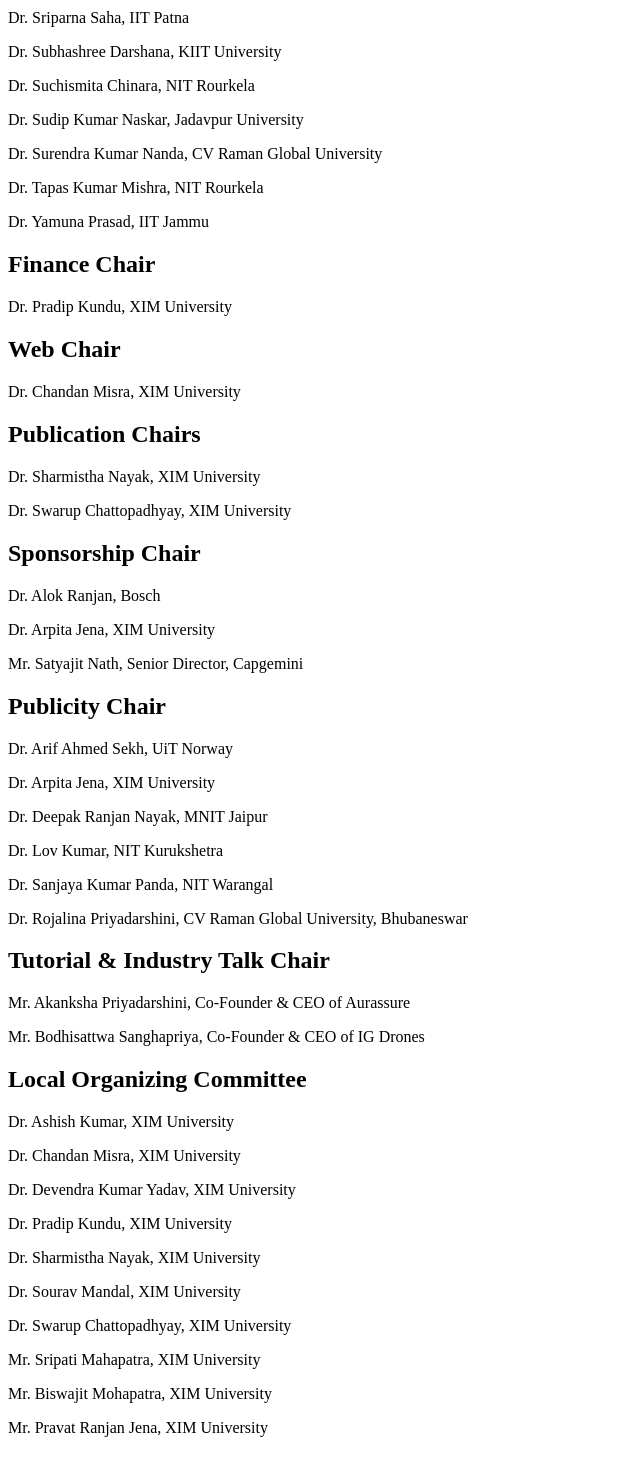
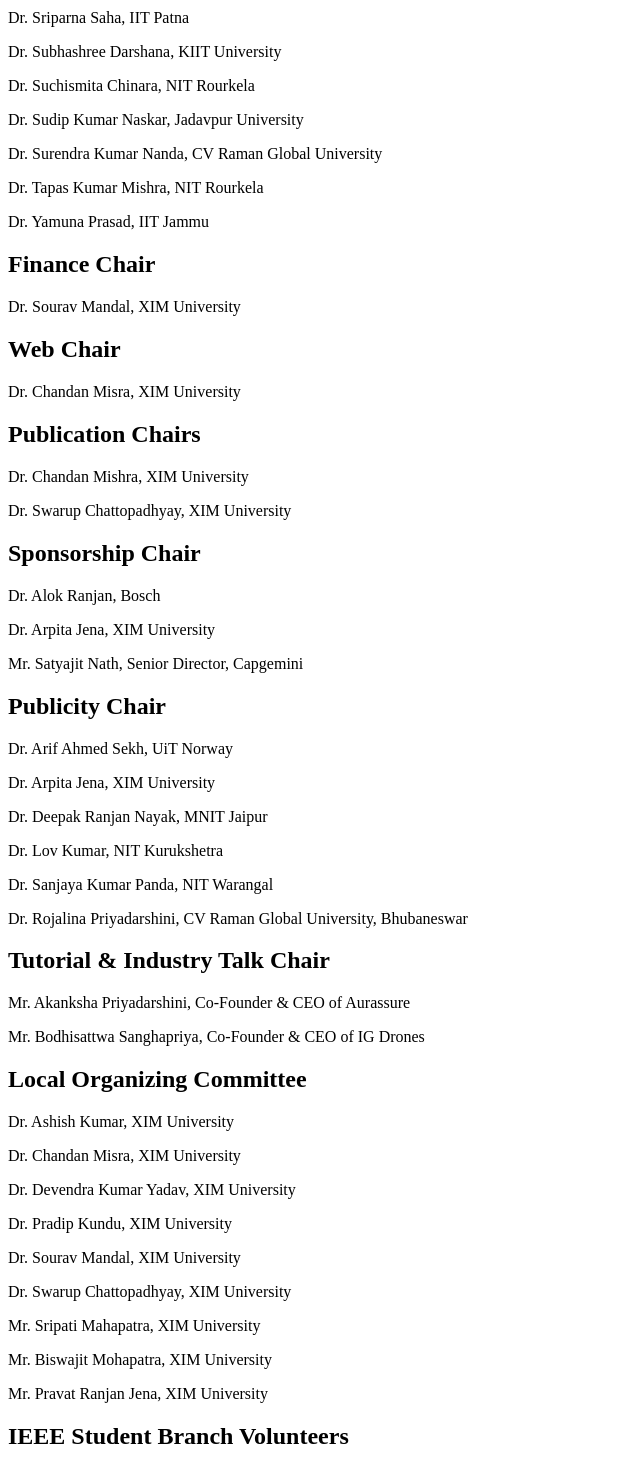
Before and after one commit to Ayush-Tripathy/icaiet-2025, a React (Vite) app: page /committee in a window 1280 px wide. Shown: the part 5873-7333 px from the top of the page, without its empty margins (0-640 px from the left). Built offline with nearby package versions, Linux system fonts and the light colour scheme; the HTML template or start-up script is replaced by a standard one.

Commit message:
Changes in committee

```diff
--- a/src/pages/Committee.tsx
+++ b/src/pages/Committee.tsx
@@ -659,7 +659,7 @@
             <h2 className="text-2xl font-bold text-blue-400">Finance Chair</h2>
             <div className="space-y-2">
               <p className="relative pl-5 before:content-['•'] before:absolute before:left-0">
-                Dr. Pradip Kundu, XIM University
+                Dr. Sourav Mandal, XIM University
               </p>
               {/* <p className="relative pl-5 before:content-['•'] before:absolute before:left-0">
                 Dr. Chandan Misra, XIM University
@@ -689,12 +689,12 @@
               {/* <p className="relative pl-5 before:content-['•'] before:absolute before:left-0">
                 Dr. Arif Ahmed Sekh, UiT Norway
               </p> */}
+              <p className="relative pl-5 before:content-['•'] before:absolute before:left-0">
+                Dr. Chandan Mishra, XIM University
+              </p>
               {/* <p className="relative pl-5 before:content-['•'] before:absolute before:left-0">
-                Dr. Sourav Mandal, XIM University
+                Dr. Sharmistha Nayak, XIM University
               </p> */}
-              <p className="relative pl-5 before:content-['•'] before:absolute before:left-0">
-                Dr. Sharmistha Nayak, XIM University
-              </p>
               <p className="relative pl-5 before:content-['•'] before:absolute before:left-0">
                 Dr. Swarup Chattopadhyay, XIM University
               </p>
@@ -800,9 +800,6 @@
               </p>
               <p className="relative pl-5 before:content-['•'] before:absolute before:left-0">
                 Dr. Pradip Kundu, XIM University
-              </p>
-              <p className="relative pl-5 before:content-['•'] before:absolute before:left-0">
-                Dr. Sharmistha Nayak, XIM University
               </p>
               <p className="relative pl-5 before:content-['•'] before:absolute before:left-0">
                 Dr. Sourav Mandal, XIM University
```
